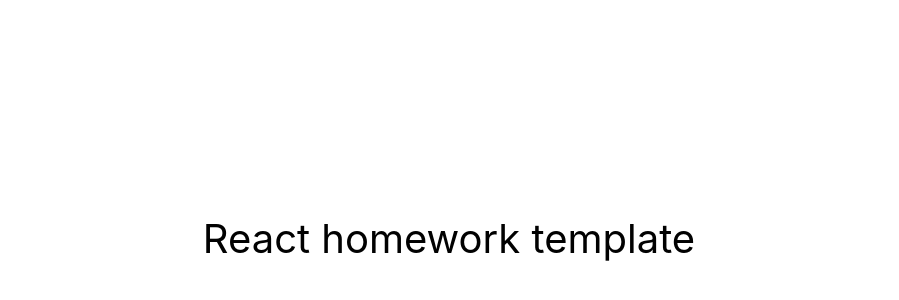
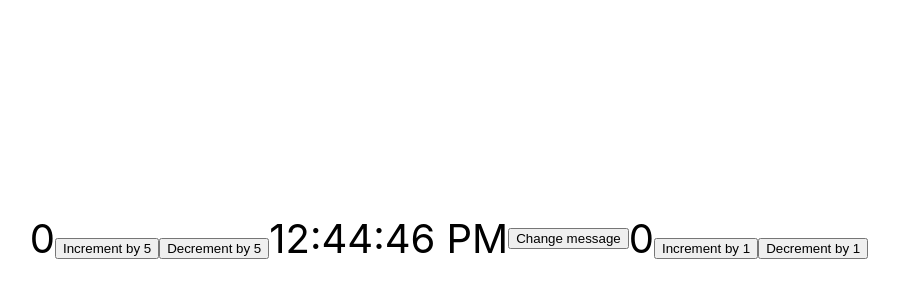
Before and after one commit to Michal-Jarek/goit-react-hw-02-feedback, a React (Create React App) app: page / in a window 1280 px wide. Shown: the part 162-462 px from the top of the page, without its empty margins (191-1090 px from the left). Built offline with nearby package versions, Linux system fonts and the light colour scheme.

Commit message:
First task

```diff
--- a/package.json
+++ b/package.json
@@ -7,6 +7,7 @@
     "@testing-library/jest-dom": "^5.16.3",
     "@testing-library/react": "^12.1.4",
     "@testing-library/user-event": "^13.5.0",
+    "proptypes": "^1.1.0",
     "react": "^18.1.0",
     "react-dom": "^18.1.0",
     "react-scripts": "5.0.1",
--- a/src/components/App.jsx
+++ b/src/components/App.jsx
@@ -1,3 +1,7 @@
+import { Counter } from "./testowe/testowe";
+import { Toggle } from './testowe/testowe2';
+import { Feedback } from "./Feedback";
+
 export const App = () => {
   return (
     <div
@@ -7,10 +11,13 @@ export const App = () => {
         justifyContent: 'center',
         alignItems: 'center',
         fontSize: 40,
-        color: '#010101'
+        color: '#010101',
       }}
     >
-      React homework template
+      <Counter step={5} />
+      <Toggle />
+      <Feedback />
+
     </div>
   );
 };
--- /dev/null
+++ b/src/components/Feedback.jsx
@@ -0,0 +1,49 @@
+import { Component } from 'react';
+import PropTypes from 'prop-types';
+
+class Feedback extends Component {
+  static defaultProps = {
+    step: 1,
+    initialValue: 0,
+  };
+
+  state = {
+    value: this.props.initialValue,
+  };
+
+  handleIncrement = () => {
+    this.setState((state, props) => ({
+      value: state.value + props.step,
+    }));
+  };
+
+  handleDecrement = () => {
+    this.setState((state, props) => ({
+      value: state.value - props.step,
+    }));
+  };
+
+  render() {
+    const { step } = this.props;
+
+    return (
+      <div>
+        <span>{this.state.value}</span>
+        <button type="button" onClick={this.handleIncrement}>
+          Increment by {step}
+        </button>
+        <button type="button" onClick={this.handleDecrement}>
+          Decrement by {step}
+        </button>
+      </div>
+    );
+  }
+}
+
+
+// Statistics.propTypes = {
+//   title: PropTypes.string,
+//   stat: PropTypes.arrayOf(PropTypes.object).isRequired,
+// };
+
+export { Feedback };
--- /dev/null
+++ b/src/components/testowe/testowe.jsx
@@ -0,0 +1,41 @@
+import { Component } from 'react';
+
+class Counter extends Component {
+  static defaultProps = {
+    step: 1,
+    initialValue: 0,
+  };
+  state = {
+    value: this.props.initialValue,
+  };
+
+  handleIncrement = () => {
+    this.setState((state, props) => ({
+      value: state.value + props.step,
+    }));
+  };
+
+  handleDecrement = () => {
+    this.setState((state, props) => ({
+      value: state.value - props.step,
+    }));
+  };
+
+  render() {
+    const { step } = this.props;
+
+    return (
+      <div>
+        <span>{this.state.value}</span>
+        <button type="button" onClick={this.handleIncrement}>
+          Increment by {step}
+        </button>
+        <button type="button" onClick={this.handleDecrement}>
+          Decrement by {step}
+        </button>
+      </div>
+    );
+  }
+}
+
+export { Counter };
--- /dev/null
+++ b/src/components/testowe/testowe2.jsx
@@ -0,0 +1,32 @@
+import { Component } from 'react';
+
+const Button = ({ changeMessage, label }) => (
+  <button type="button" onClick={changeMessage}>
+    {label}
+  </button>
+);
+
+class Toggle extends Component {
+  state = {
+    message: new Date().toLocaleTimeString(),
+  };
+
+  // Metoda, którą będziemy przekazywać do przycisku
+  updateMessage = evt => {
+    console.log(evt); // Dostępny obiekt zdarzenia w odwołaniu onClick
+
+    this.setState({
+      message: new Date().toLocaleTimeString(),
+    });
+  };
+
+  render() {
+    return (
+      <>
+        <span>{this.state.message}</span>
+        <Button label="Change message" changeMessage={this.updateMessage} />
+      </>
+    );
+  }
+}
+export { Toggle };
```
Also changed, not shown: 1 other file (tests, documents, lock files or other folders).
